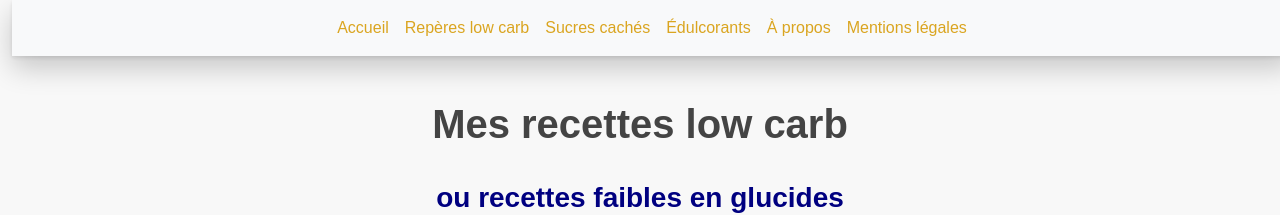
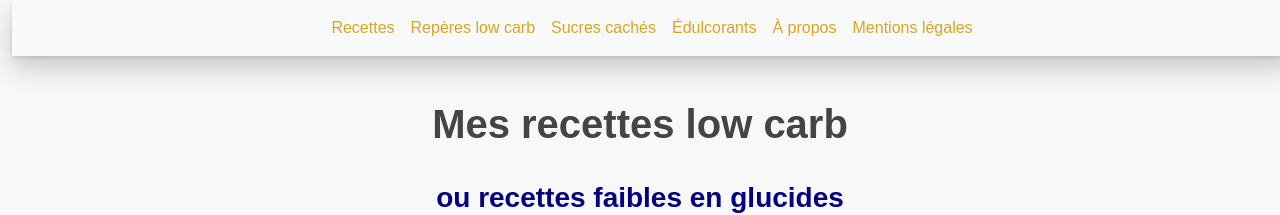
Before and after one commit to laurie-boissay/laurie-boissay.github.io, a Jekyll site: the page built from index.html, in a window 1280 px wide. Shown: the top 215 px of the page. Built offline with Jekyll 4.4.1, drawn with Linux system fonts in a browser that asks for light colours.

Commit message:
Update navbar.html

```diff
--- a/_includes/navbar.html
+++ b/_includes/navbar.html
@@ -14,7 +14,7 @@
       <ul class="navbar-nav mb-2 mb-lg-0">
 
         <li class="nav-item">
-          <a class="nav-link" href="{{ site.baseurl }}/">Accueil</a>
+          <a class="nav-link" href="{{ site.baseurl }}/">Recettes</a>
         </li>
 
         <li class="nav-item">
```
